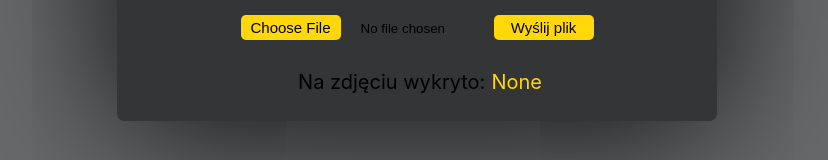
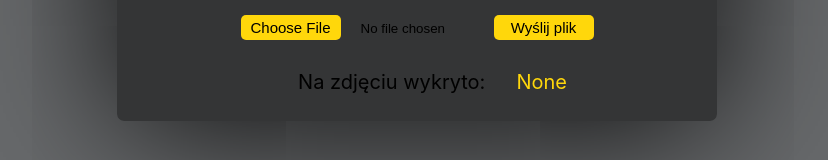
Before and after one commit to maciejBek/convolutional-neural-network-microservices, a React (Create React App) app in the folder frontend/: page / in a window 1280 px wide. Shown: the part 483-643 px from the top of the page, without its empty margins (223-1051 px from the left). Built offline with nearby package versions, Linux system fonts and the light colour scheme.

Commit message:
stylistic changes

```diff
--- a/frontend/src/App.css
+++ b/frontend/src/App.css
@@ -33,7 +33,7 @@ body{
 
 #Ans1{
   margin: auto;
-  width: 250px;
+  width: 300px;
   margin-top: 30px;
   font-size: 20px;
 }
```
